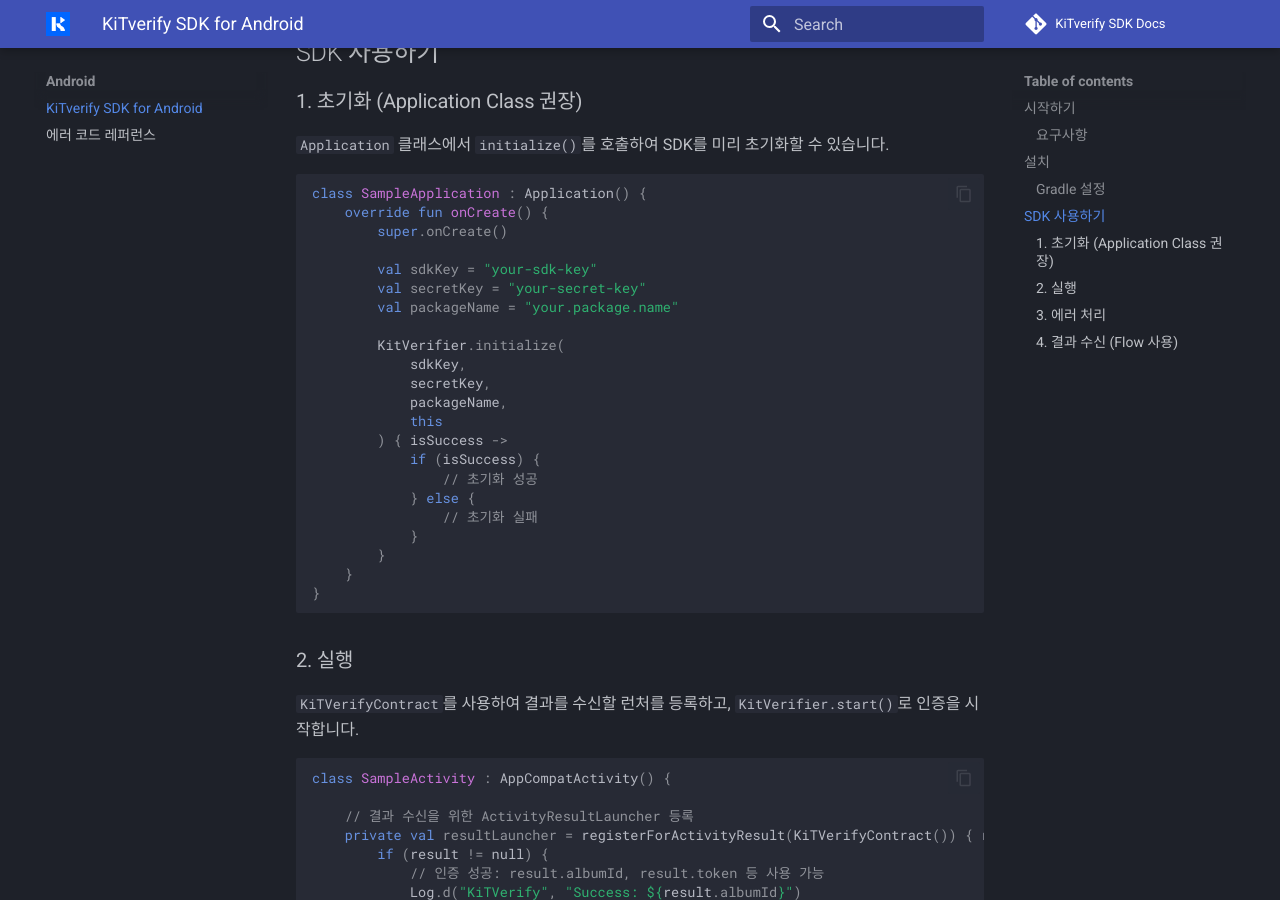
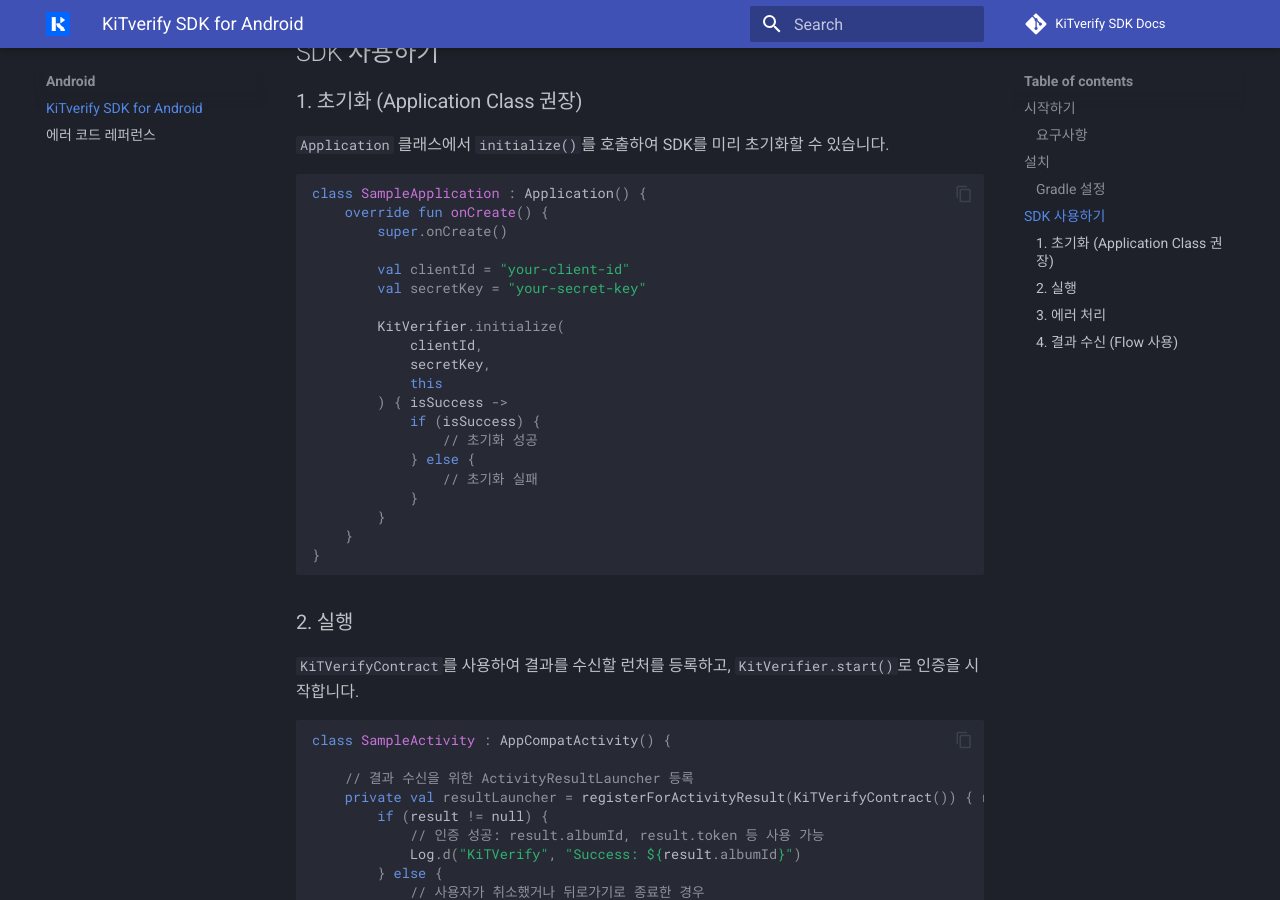
Before and after one commit to kitbetter-web/kit-verify-sdk-docs, an MkDocs documentation site: the page built from docs/Android/tutorial.md, in a window 1280 px wide and 900 px high, scrolled down 1003 px. Built offline with MkDocs 1.6.1 and Material for MkDocs 9.7.7, drawn with Linux system fonts in a browser that asks for light colours; comment, search, counter and statistics services are not loaded.

Commit message:
android 문서에서 sdk와 일치하지 않는 부분 수정

```diff
--- a/docs/Android/tutorial.md
+++ b/docs/Android/tutorial.md
@@ -39,14 +39,12 @@
     override fun onCreate() {
         super.onCreate()
 
-        val sdkKey = "your-sdk-key"
+        val clientId = "your-client-id"
         val secretKey = "your-secret-key"
-        val packageName = "your.package.name"
 
         KitVerifier.initialize(
-            sdkKey,
+            clientId,
             secretKey,
-            packageName,
             this
         ) { isSuccess ->
             if (isSuccess) {
```
